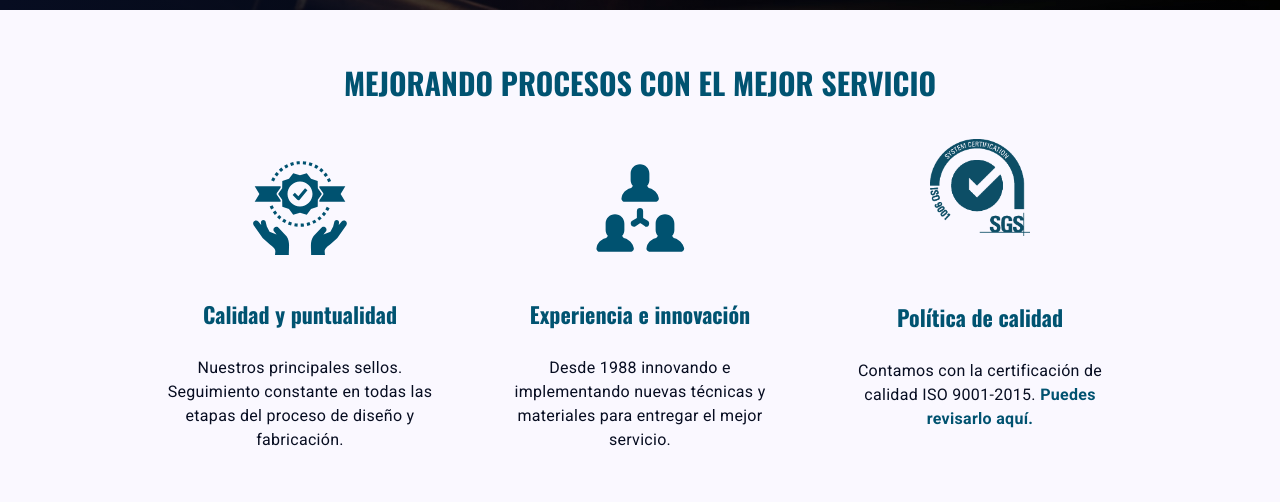
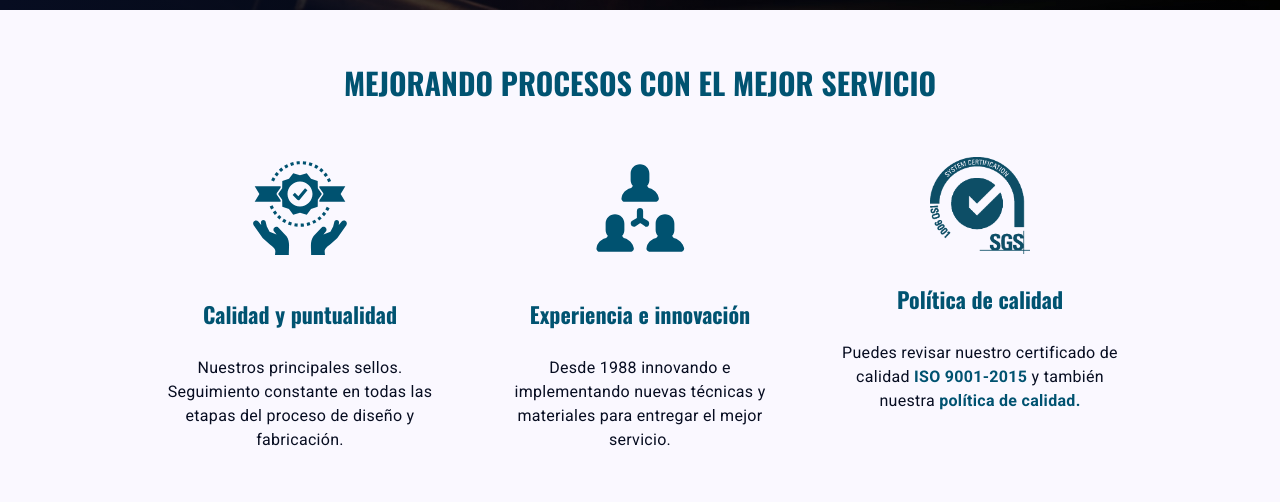
Before and after one commit to victor-carancio/tello-page, a plain HTML site: page index.html in a window 1280 px wide. Shown: the part 740-1242 px from the top of the page. Drawn offline with nearby package versions, Linux system fonts and the light colour scheme.

Commit message:
Se sube versión final página tello

```diff
--- a/app/scss/_agency.scss
+++ b/app/scss/_agency.scss
@@ -153,6 +153,19 @@
                 }
             }
 
+            &-icon-img{
+                /* margin-bottom: 2.5rem; */
+                width: 80px;
+
+                & path {
+                    fill: $icon-color;
+                }
+
+                @include breakpoint-up(large) {
+                    width: 100px;
+                }
+            }
+
             &-title {
                 font-family: "Oswald", sans-serif;
                 margin-bottom: 1.5625rem;
--- a/app/scss/_categories.scss
+++ b/app/scss/_categories.scss
@@ -136,11 +136,12 @@
             background-size: cover;
 
             &-steel {
-                background-image: url("../../images/categories/7.jpg");
+                background-image: url("../../images/categories/2.jpg");
             }
 
             &-polyamide {
-                background-image: url("../../images/categories/2.jpg");
+                background-image: url("../../images/categories/7.jpg");
+
                 @include breakpoint-up(medium) {
                     order: 2;
                 }
--- a/index.html
+++ b/index.html
@@ -221,6 +221,8 @@
                                 </div>
 
                                 <div class="card card-one">
+
+
                                     <svg
                                         class="card-icon"
                                         version="1.1"
@@ -277,21 +279,25 @@
                                 </div>
 
                                 <div class="card card-one">
-                                    <img
-                                        class="card-icon"
+                                    <a href="https://www.sgs.com/en/certified-clients-and-products" target="_blank">
+                                        <img
+                                        class="card-icon-img"
                                         src="./images/agency/iso9000.png"
                                         alt=""
                                     />
+                                    </a>
+
                                     <p class="card-title iso-title">
                                         Política de calidad
                                     </p>
                                     <p class="card-info iso-p">
-                                        Contamos con la certificación de calidad
-                                        ISO 9001-2015.
+                                        Puedes revisar nuestro certificado de calidad
+                                        <a href="./images/agency/iso-certificado.jpg" target="_blank">ISO 9001-2015</a>
+                                        y también nuestra
                                         <a
-                                            href="./images/agency/iso-certificado.jpg"
+                                            href="./images/agency/Politica_de_calidad_iso_9001_2015.pdf"
                                             target="_blank"
-                                            >Puedes revisarlo aquí.</a
+                                            > política de calidad.</a
                                         >
                                     </p>
                                 </div>
```
Also changed, not shown: app/css/styles.css, 1 other file.
